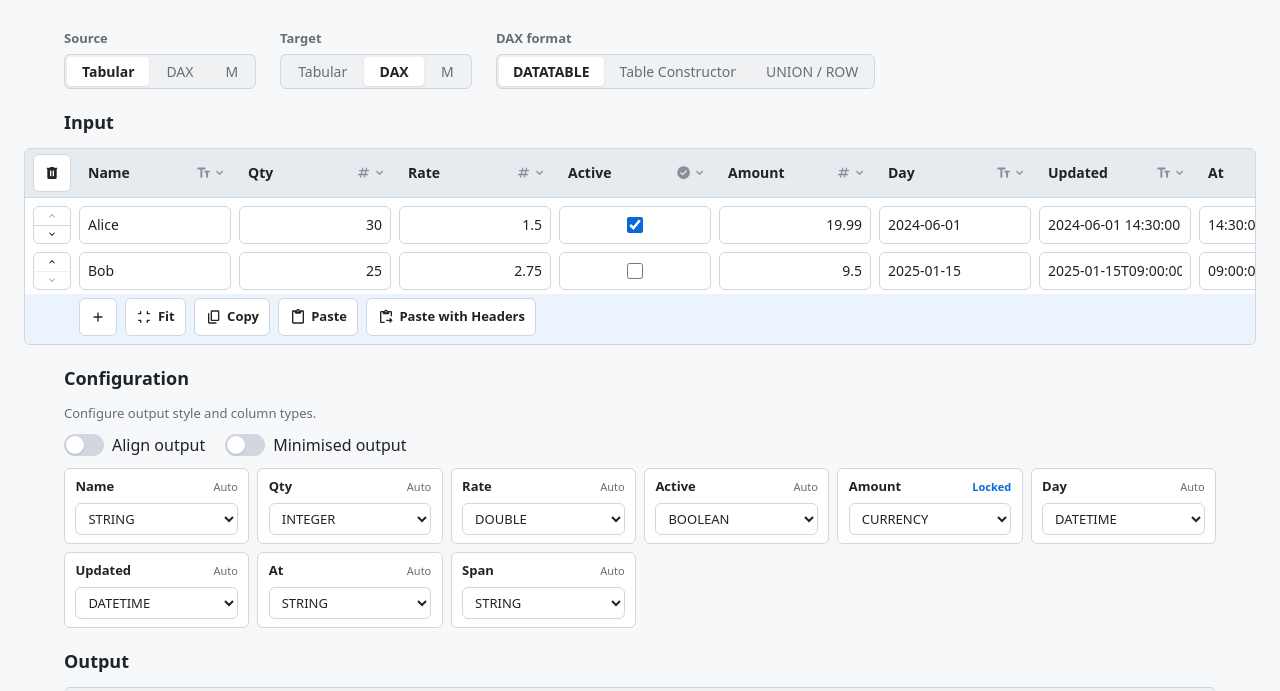
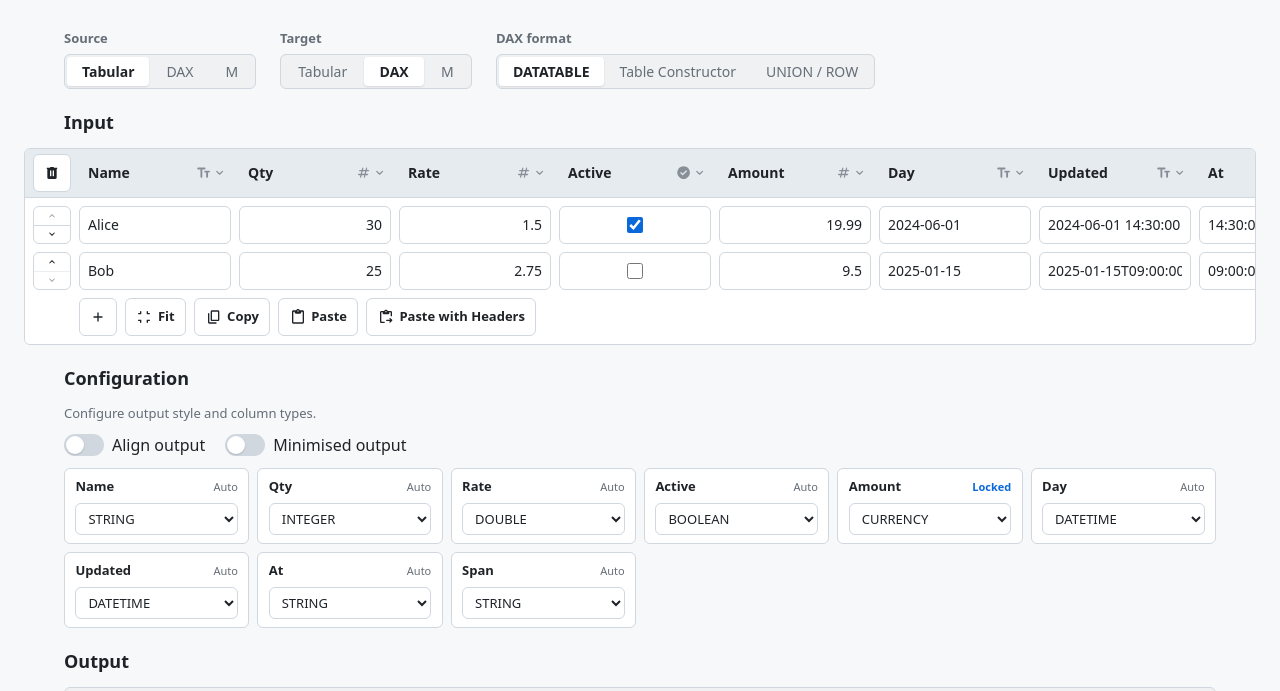
Before and after one commit to filcuk/pbi-tabulator, a website with bundled scripts: page index.html in a window 1280 px wide. In both pictures the pointer is over the element 795 px from the left and 407 px from the top of the page. Shown: the part 89-780 px from the top of the page. Built offline with nearby package versions, Linux system fonts and the light colour scheme; no server answers.

Commit message:
Disable table control bar hover highlight

```diff
--- a/app/css/controls-tabular-input.css
+++ b/app/css/controls-tabular-input.css
@@ -337,7 +337,7 @@
   vertical-align: middle;
 }
 
-.tabular-input-add-row-tr:hover {
+.tabular-input .table tbody tr.tabular-input-add-row-tr:hover {
   background: transparent;
 }
 
```
